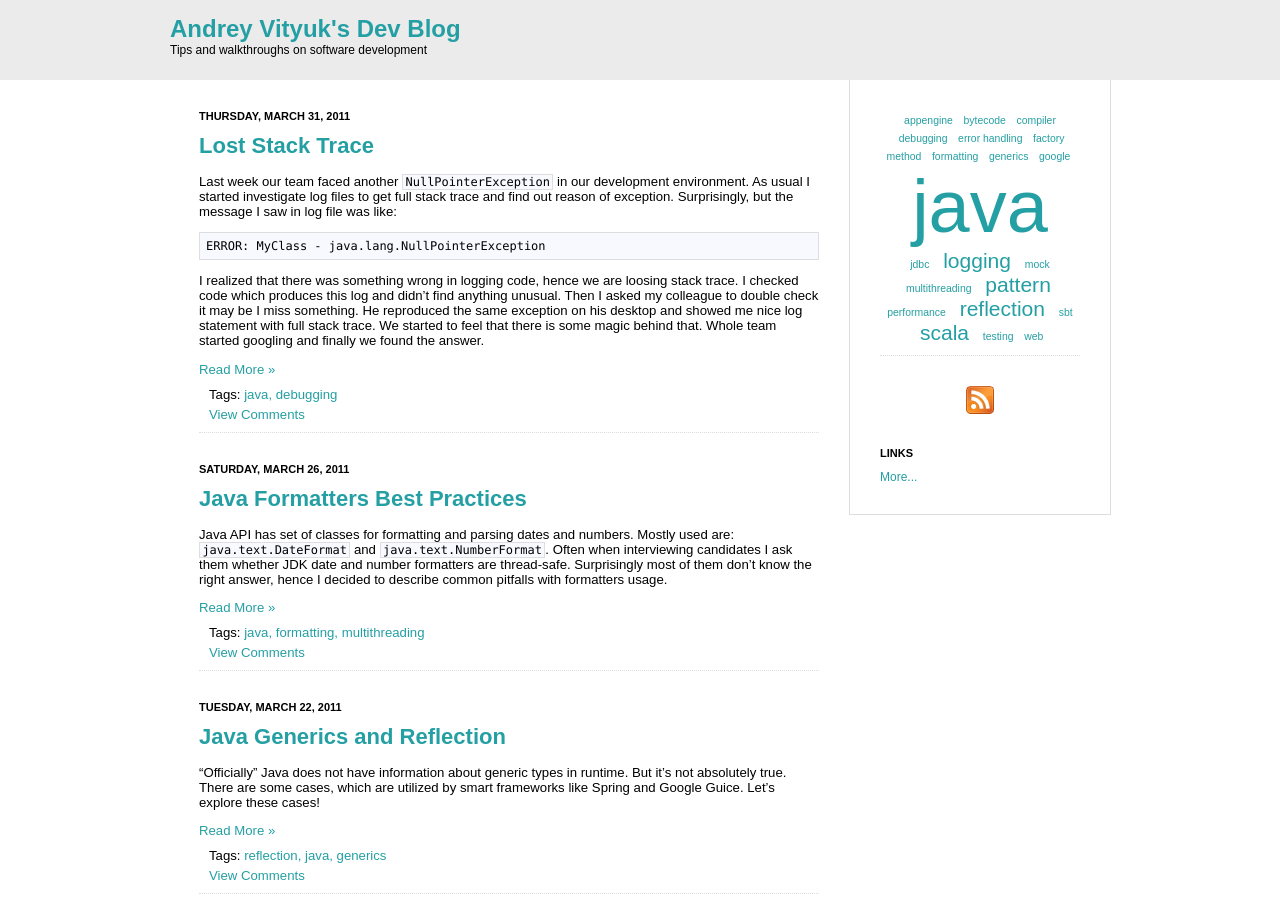
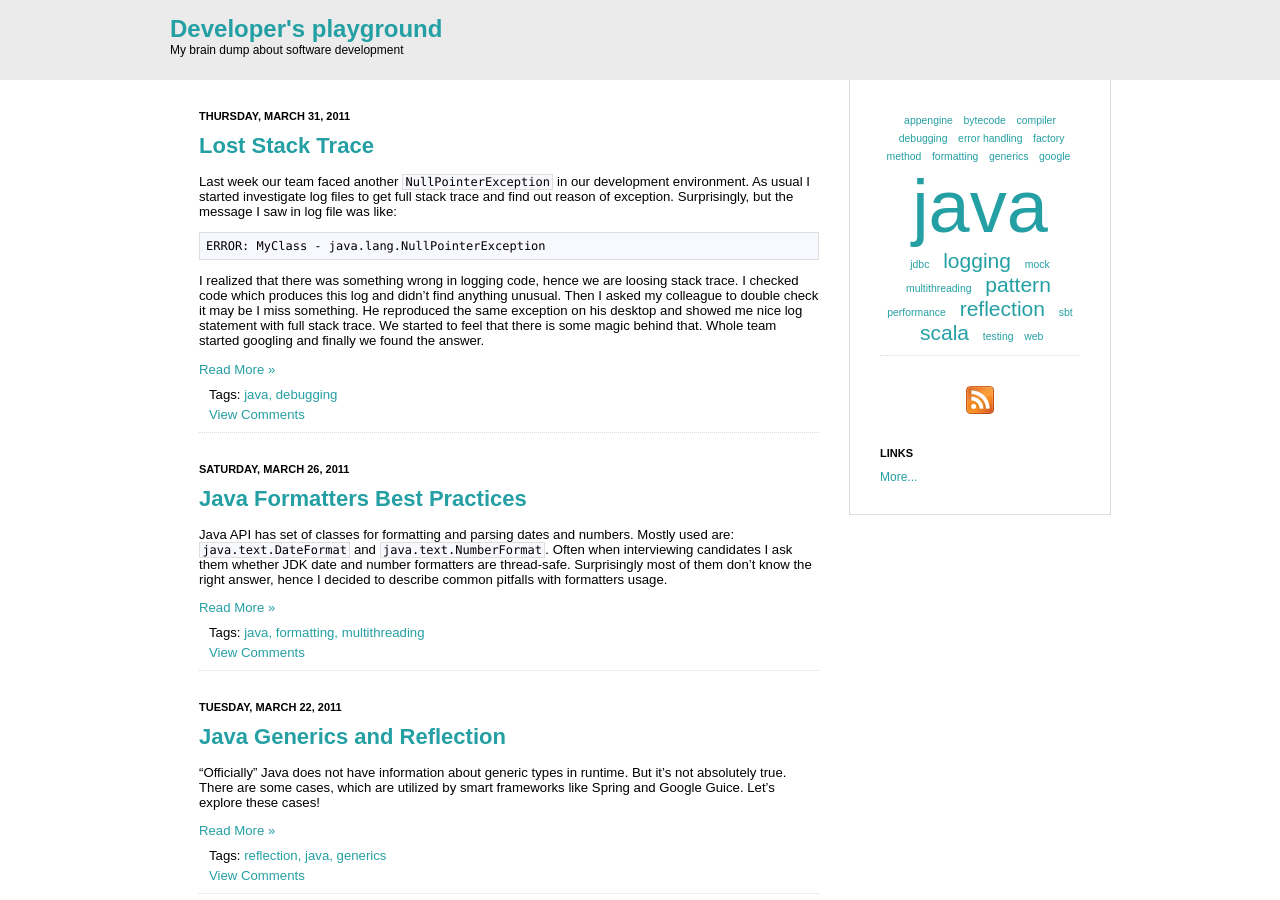
Before and after one commit to avityuk/blog.vityuk.com, a Jekyll site: the page built from index.html, in a window 1280 px wide and 900 px high. Built offline with Jekyll 4.4.1, drawn with Linux system fonts in a browser that asks for light colours; nearby versions of some CDN libraries; comment, search, counter and statistics services are not loaded.

Commit message:
Changed title

```diff
--- a/_layouts/default.html
+++ b/_layouts/default.html
@@ -41,8 +41,8 @@
 <body>
 	<div id="header-wrapper">
 		<div id="header">
-			<h1><a id="blog-title" href="{{site.base_url}}">Andrey Vityuk's Dev Blog</a></h1>
-			Tips and walkthroughs on software development
+			<h1><a id="blog-title" href="{{site.base_url}}">Developer's playground</a></h1>
+			My brain dump about software development
 		</div>
 	</div>
 
```
